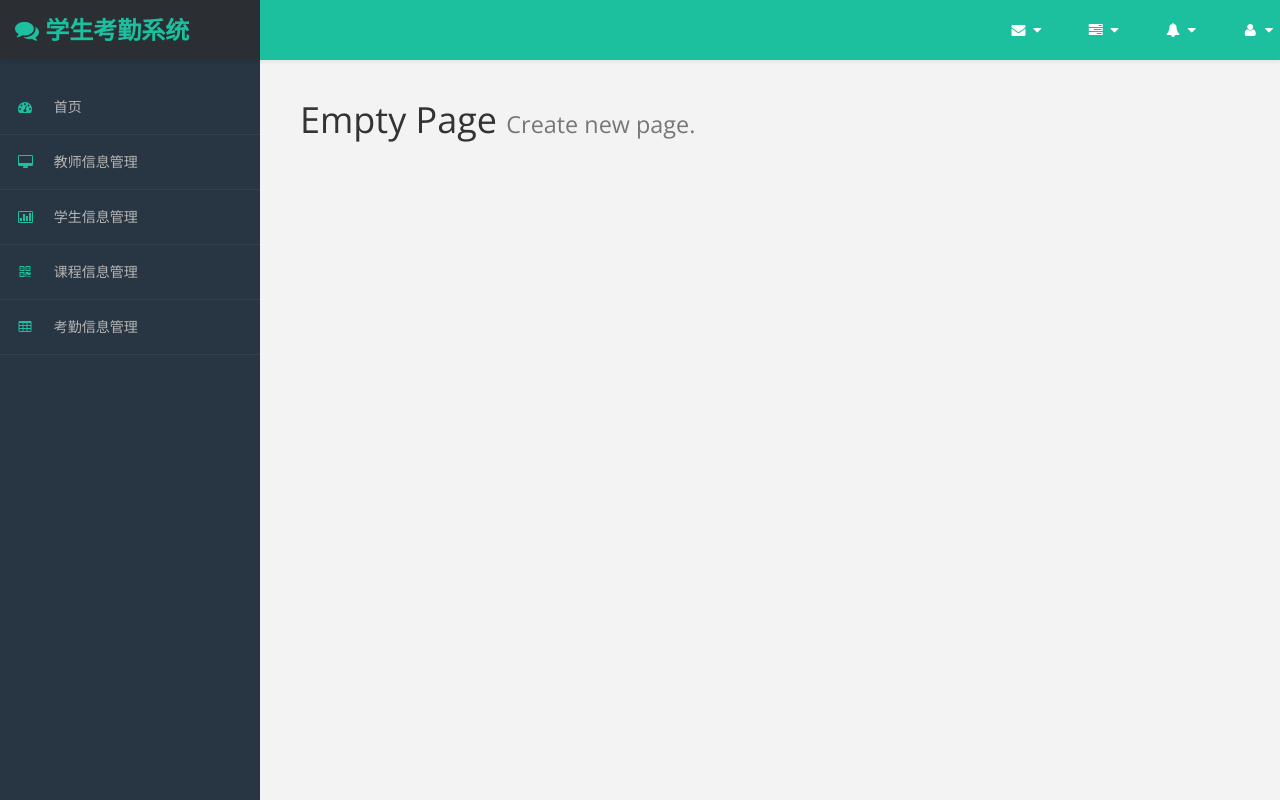
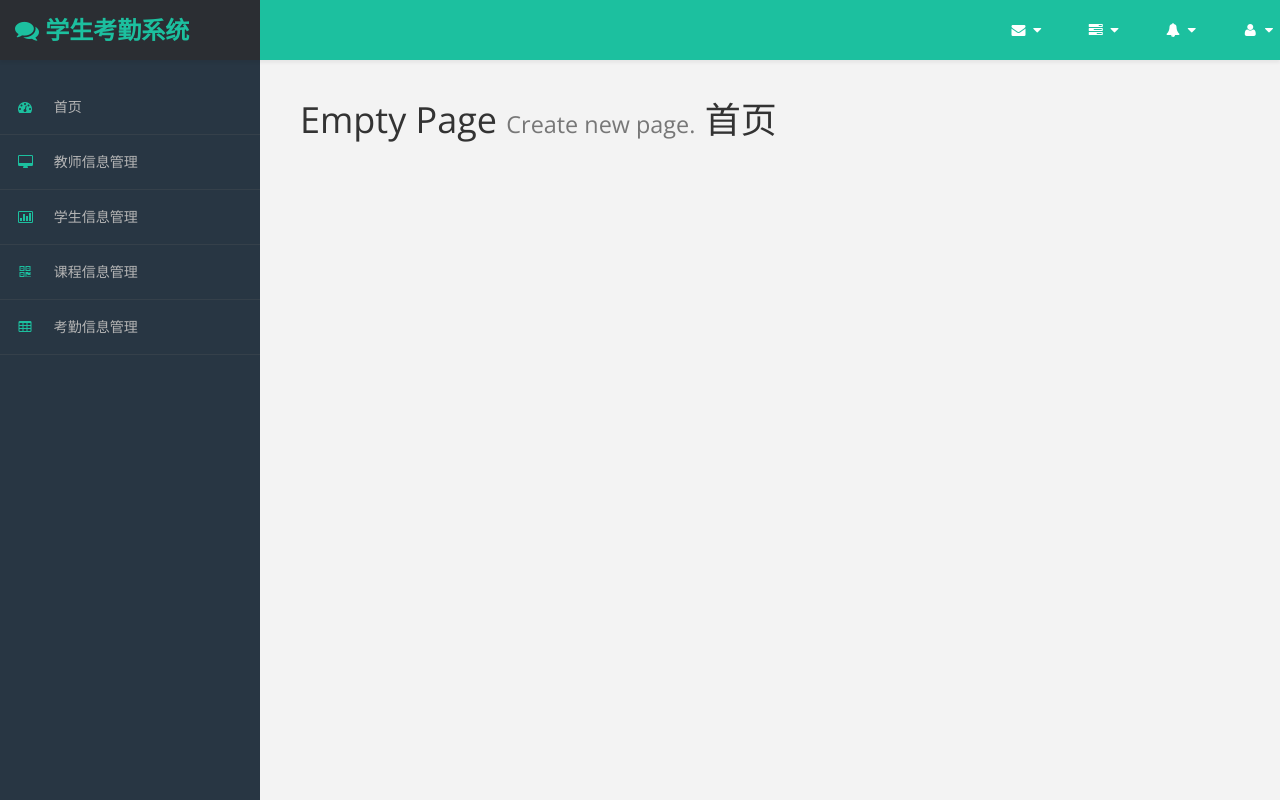
Before and after one commit to byseventeen/student, a plain HTML site: page html/index.html in a window 1280 px wide. Shown: the top 800 px of the page. Drawn offline with nearby package versions, Linux system fonts and the light colour scheme.

Commit message:
Update index.html

```diff
--- a/html/index.html
+++ b/html/index.html
@@ -23,6 +23,7 @@
                     <div class="col-md-12">
                         <h1 class="page-header">
                             Empty Page <small>Create new page.</small>
+                            首页
                         </h1>
                     </div>
                 </div>
```
